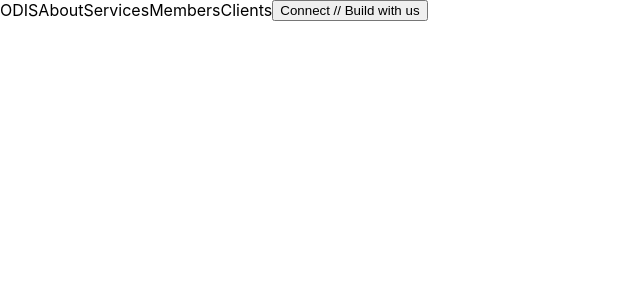
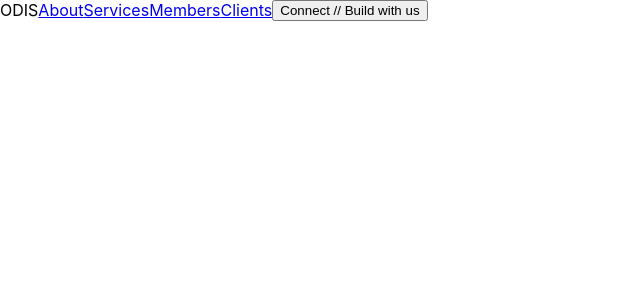
Before and after one commit to smolboydiamonds/smolquants-landing, a React (Create React App) app: page /#/ in a window 1280 px wide. Shown: the top 300 px of the page, without its empty margins (0-640 px from the left). Built offline with nearby package versions, Linux system fonts and the light colour scheme.

Commit message:
add NavLinks to Header navigation panel that links to routes

```diff
--- a/src/pages/Home.tsx
+++ b/src/pages/Home.tsx
@@ -1,5 +1,6 @@
 import React from 'react'
 import styled from 'styled-components'
+import {NavLink} from 'react-router-dom'
 
 const Header = styled.div`
   display: flex;
@@ -13,11 +14,16 @@ const NavigationPanel = styled.div`
   flex-direction: row;
 `
 
-const NavigationRoute = styled.div``
-
 const CTAButton = styled.button``
 
-enum HeaderNavigationRoutes {
+enum NavigationRoutes {
+  ABOUT = '/about',
+  SERVICES = '/services',
+  MEMBERS = '/members',
+  CLIENTS = '/clients',
+}
+
+enum NavigationText {
   ABOUT = 'About',
   SERVICES = 'Services',
   MEMBERS = 'Members',
@@ -30,10 +36,10 @@ function Home() {
       <Header>
         <LogoPlaceholder>ODIS</LogoPlaceholder>
         <NavigationPanel>
-          <NavigationRoute>{HeaderNavigationRoutes.ABOUT}</NavigationRoute>
-          <NavigationRoute>{HeaderNavigationRoutes.SERVICES}</NavigationRoute>
-          <NavigationRoute>{HeaderNavigationRoutes.MEMBERS}</NavigationRoute>
-          <NavigationRoute>{HeaderNavigationRoutes.CLIENTS}</NavigationRoute>
+          <NavLink to={NavigationRoutes.ABOUT}> {NavigationText.ABOUT} </NavLink>
+          <NavLink to={NavigationRoutes.SERVICES}> {NavigationText.SERVICES} </NavLink>
+          <NavLink to={NavigationRoutes.MEMBERS}> {NavigationText.MEMBERS} </NavLink>
+          <NavLink to={NavigationRoutes.CLIENTS}> {NavigationText.CLIENTS} </NavLink>
         </NavigationPanel>
         <CTAButton>Connect // Build with us</CTAButton>
       </Header>
```
